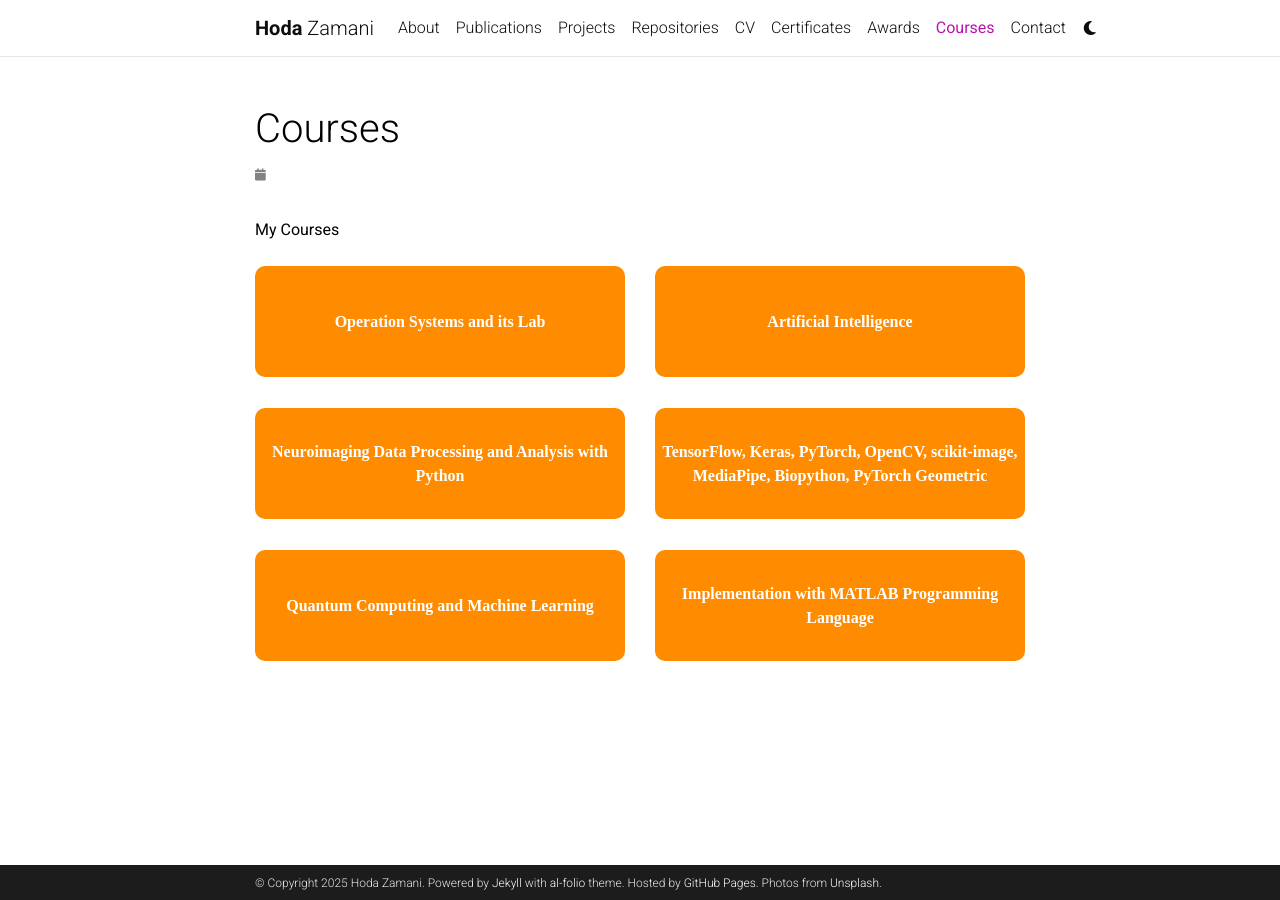
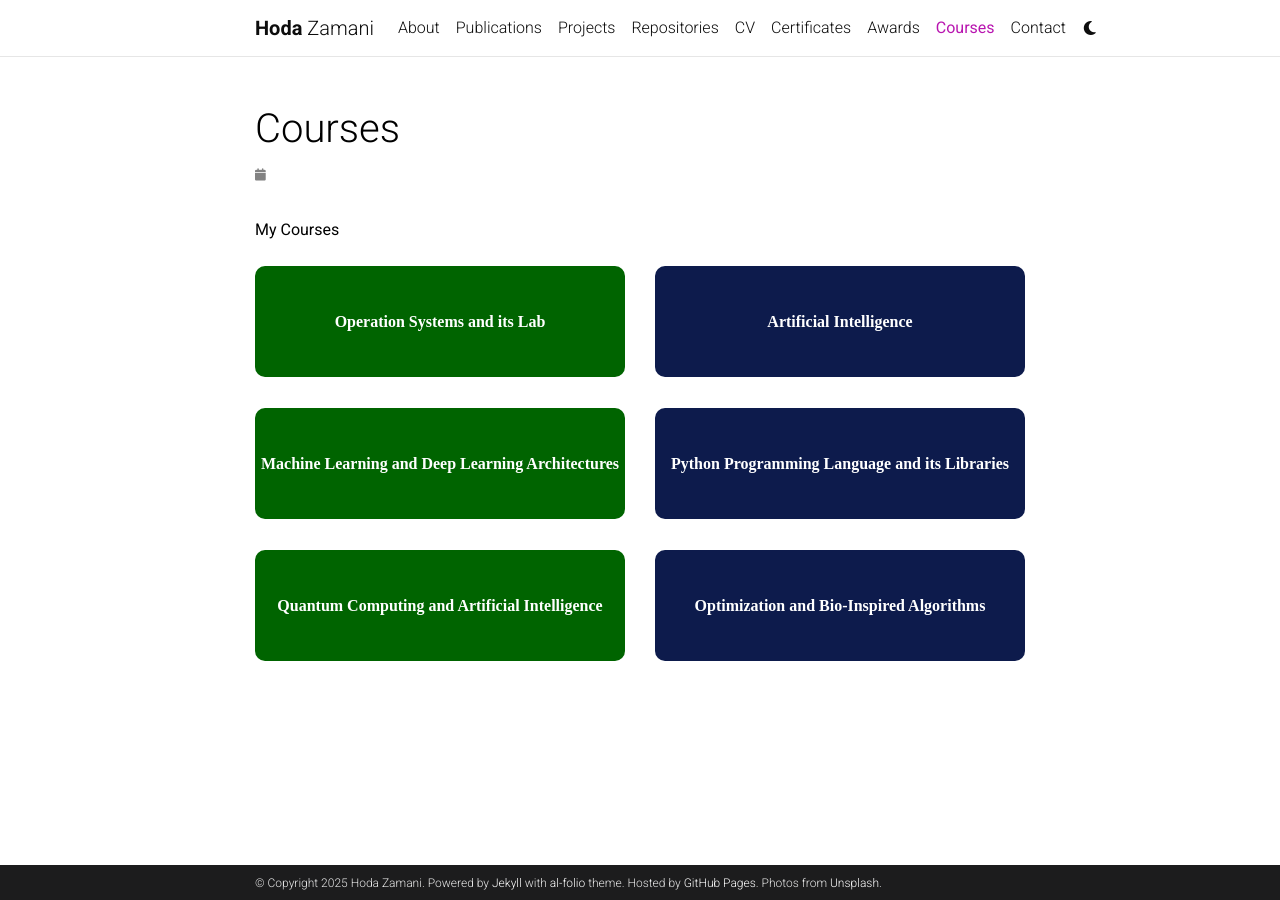
Before and after one commit to HodaZamani/HodaZamani.github.io, a Jekyll site: the page built from _pages/Courses.md, in a window 1280 px wide. Built offline with Jekyll 4.4.1, drawn with Linux system fonts in a browser that asks for light colours; comment, search, counter and statistics services are not loaded; a style sheet for code colours, icons or effects is not loaded; some of the changed lines change nothing that is shown.

Commit message:
Update Courses.md

```diff
--- a/_pages/Courses.md
+++ b/_pages/Courses.md
@@ -25,24 +25,34 @@
     width: 100%;
     height: 100%;
     text-align: center;
+    transition: transform 0.6s;
     transform-style: preserve-3d;
-    animation: flipAnimation 6s infinite; /* 🔁 auto flip every 6s */
+    cursor: pointer;
   }
 
-  /* Front side (blue) */
+  .flip-card:hover .flip-card-inner {
+    transform: rotateY(180deg);
+  }
+
+  /* Front side — default dark blue */
   .flip-card-front {
     background-color: #0d1b4c;
     color: white;
   }
 
-  /* Back side (orange) */
+  /* Back side — orange */
   .flip-card-back {
     background-color: #ff8c00;
     color: white;
     transform: rotateY(180deg);
   }
 
-  /* Shared card styles */
+  /* Front side — dark green variant */
+  .green-card .flip-card-front {
+    background-color: #006400; /* dark green */
+  }
+
+  /* Shared styles */
   .flip-card-front, .flip-card-back {
     position: absolute;
     width: 100%;
@@ -56,28 +66,19 @@
     font-weight: bold;
     font-size: 1rem;
   }
-
-  /* 🔄 Animation keyframes */
-  @keyframes flipAnimation {
-    0%, 40% {
-      transform: rotateY(0deg);
-    }
-    50%, 90% {
-      transform: rotateY(180deg);
-    }
-    100% {
-      transform: rotateY(0deg);
-    }
-  }
 </style>
 
 <div class="row mt-4">
   <!-- First row -->
   <div class="col-md-6 col-sm-6 mb-3">
-    <div class="flip-card">
+    <div class="flip-card green-card">
       <div class="flip-card-inner">
-        <div class="flip-card-front">Operation Systems and its Lab</div>
-        <div class="flip-card-back">Operation Systems and its Lab</div>
+        <div class="flip-card-front">
+          Operation Systems and its Lab
+        </div>
+        <div class="flip-card-back">
+          Operation Systems and its Lab
+        </div>
       </div>
     </div>
   </div>
@@ -85,18 +86,26 @@
   <div class="col-md-6 col-sm-6 mb-3">
     <div class="flip-card">
       <div class="flip-card-inner">
-        <div class="flip-card-front">Artificial Intelligence</div>
-        <div class="flip-card-back">Artificial Intelligence</div>
+        <div class="flip-card-front">
+          Artificial Intelligence
+        </div>
+        <div class="flip-card-back">
+          Artificial Intelligence
+        </div>
       </div>
     </div>
   </div>
 
   <!-- Second row -->
   <div class="col-md-6 col-sm-6 mb-3">
-    <div class="flip-card">
+    <div class="flip-card green-card">
       <div class="flip-card-inner">
-        <div class="flip-card-front">Machine Learning and Deep Learning Architectures</div>
-        <div class="flip-card-back">Neuroimaging Data Processing and Analysis with Python</div>
+        <div class="flip-card-front">
+          Machine Learning and Deep Learning Architectures
+        </div>
+        <div class="flip-card-back">
+          Neuroimaging Data Processing and Analysis with Python
+        </div>
       </div>
     </div>
   </div>
@@ -104,9 +113,11 @@
   <div class="col-md-6 col-sm-6 mb-3">
     <div class="flip-card">
       <div class="flip-card-inner">
-        <div class="flip-card-front">Python Programming Language and its Libraries</div>
+        <div class="flip-card-front">
+          Python Programming Language and its Libraries
+        </div>
         <div class="flip-card-back">
-          TensorFlow, Keras, PyTorch, OpenCV, scikit-image, MediaPipe, Biopython, PyTorch Geometric
+          TensorFlow, Keras, PyTorch, OpenCV, scikit-image, MediaPipe, Biopython, and PyTorch Geometric
         </div>
       </div>
     </div>
@@ -114,10 +125,14 @@
 
   <!-- Third row -->
   <div class="col-md-6 col-sm-6 mb-3">
-    <div class="flip-card">
+    <div class="flip-card green-card">
       <div class="flip-card-inner">
-        <div class="flip-card-front">Quantum Computing and Artificial Intelligence</div>
-        <div class="flip-card-back">Quantum Computing and Machine Learning</div>
+        <div class="flip-card-front">
+          Quantum Computing and Artificial Intelligence
+        </div>
+        <div class="flip-card-back">
+          Quantum Computing and Machine Learning
+        </div>
       </div>
     </div>
   </div>
@@ -125,8 +140,12 @@
   <div class="col-md-6 col-sm-6 mb-3">
     <div class="flip-card">
       <div class="flip-card-inner">
-        <div class="flip-card-front">Optimization and Bio-Inspired Algorithms</div>
-        <div class="flip-card-back">Implementation with MATLAB Programming Language</div>
+        <div class="flip-card-front">
+          Optimization and Bio-Inspired Algorithms
+        </div>
+        <div class="flip-card-back">
+          Implementation with MATLAB Programming Language
+        </div>
       </div>
     </div>
   </div>
```
